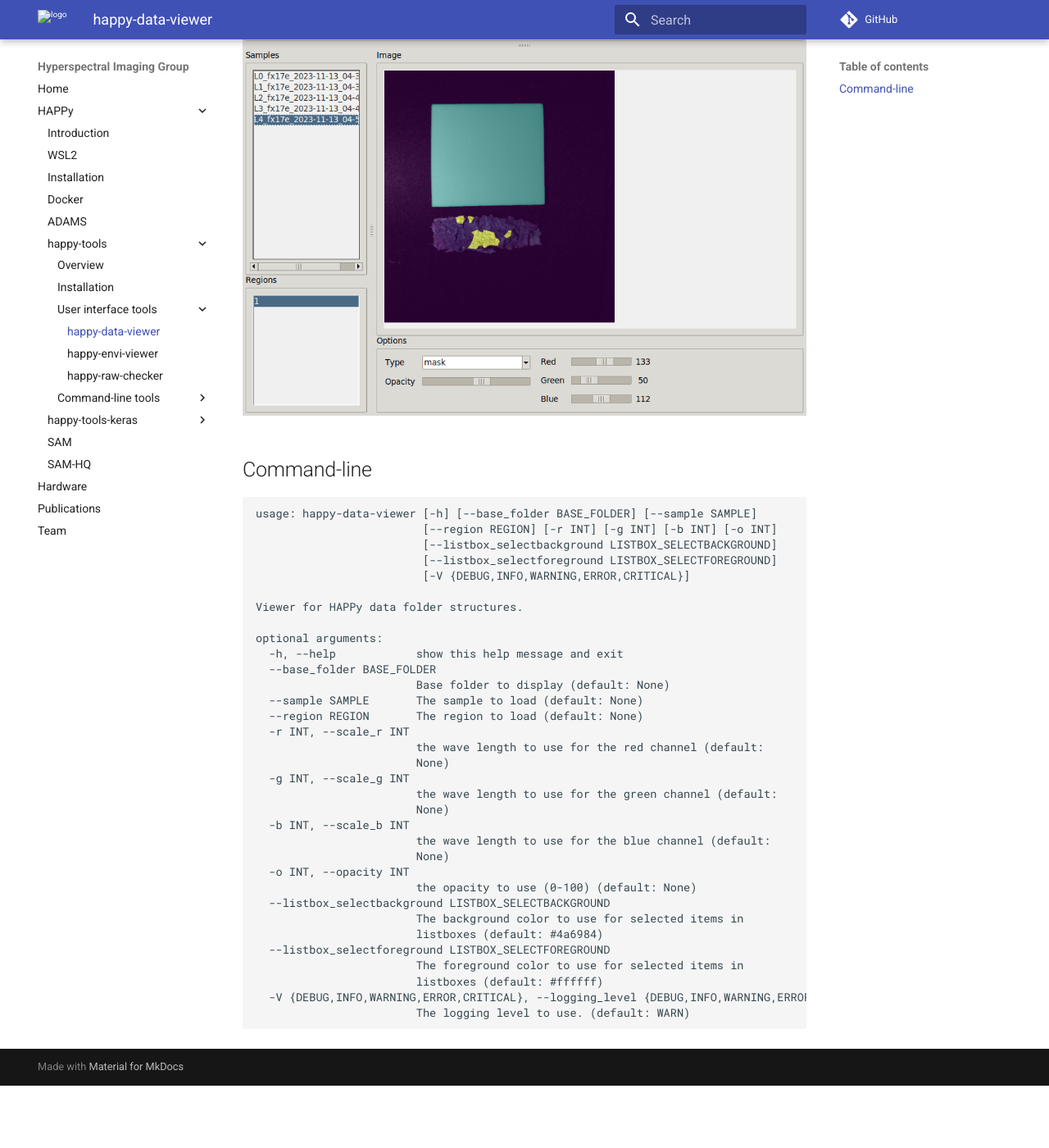
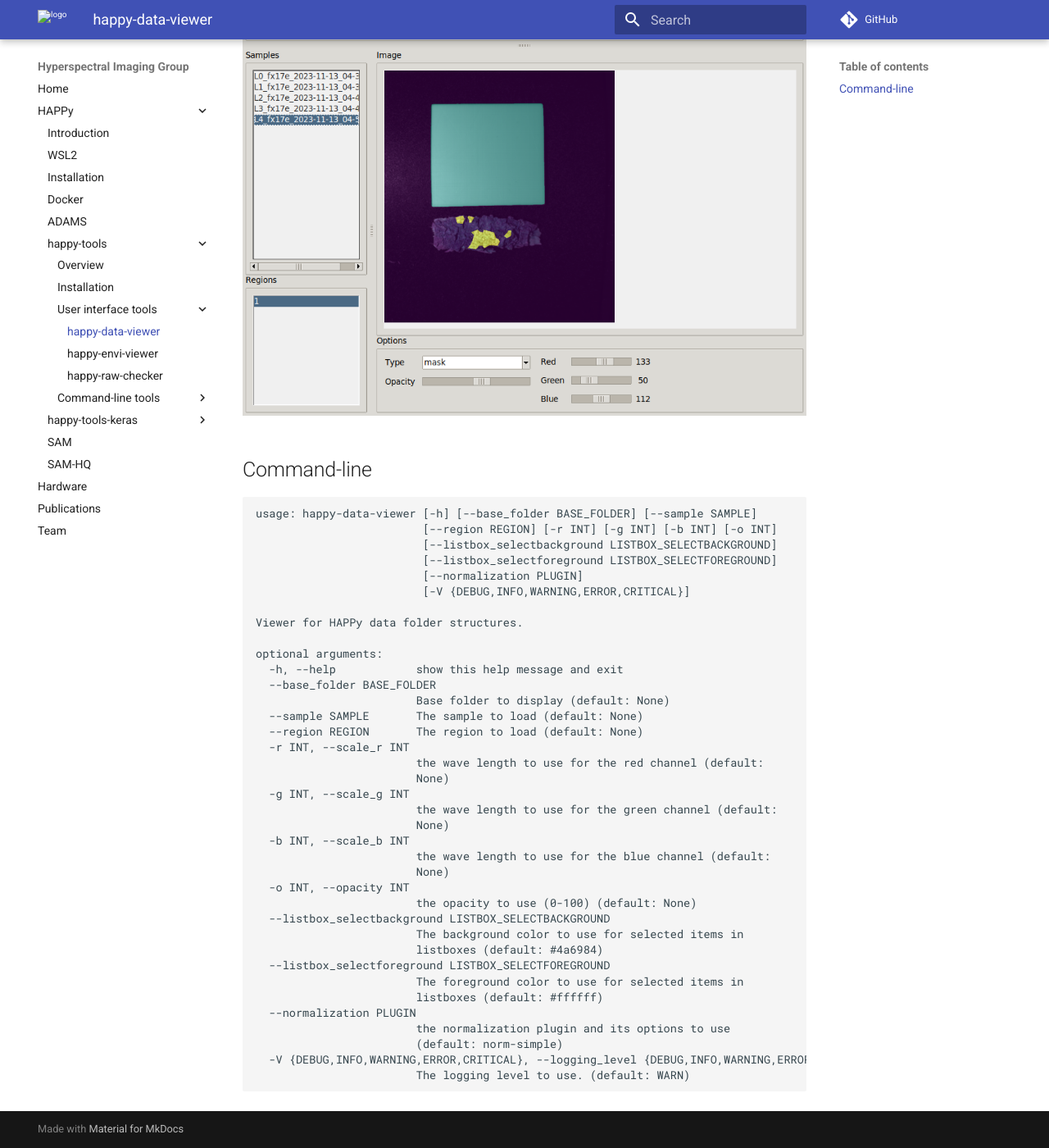
Before and after one commit to wairas/hsi-website, an MkDocs documentation site: the page built from docs/happy/happy_tools/happy-data-viewer.md, in a window 1280 px wide and 1400 px high, scrolled down 938 px. Shown: the whole window at 82% size. Built offline with MkDocs 1.6.1 and Material for MkDocs 9.7.7, drawn with Linux system fonts in a browser that asks for light colours; comment, search, counter and statistics services are not loaded; before the commit the page ends 2262 px from its top, so only the background shows below that.

Commit message:
added option for normalization plugin

````diff
--- a/docs/happy/happy_tools/happy-data-viewer.md
+++ b/docs/happy/happy_tools/happy-data-viewer.md
@@ -17,6 +17,7 @@ usage: happy-data-viewer [-h] [--base_folder BASE_FOLDER] [--sample SAMPLE]
                          [--region REGION] [-r INT] [-g INT] [-b INT] [-o INT]
                          [--listbox_selectbackground LISTBOX_SELECTBACKGROUND]
                          [--listbox_selectforeground LISTBOX_SELECTFOREGROUND]
+                         [--normalization PLUGIN]
                          [-V {DEBUG,INFO,WARNING,ERROR,CRITICAL}]
 
 Viewer for HAPPy data folder structures.
@@ -44,6 +45,9 @@ optional arguments:
   --listbox_selectforeground LISTBOX_SELECTFOREGROUND
                         The foreground color to use for selected items in
                         listboxes (default: #ffffff)
+  --normalization PLUGIN
+                        the normalization plugin and its options to use
+                        (default: norm-simple)
   -V {DEBUG,INFO,WARNING,ERROR,CRITICAL}, --logging_level {DEBUG,INFO,WARNING,ERROR,CRITICAL}
                         The logging level to use. (default: WARN)
 ```
````
